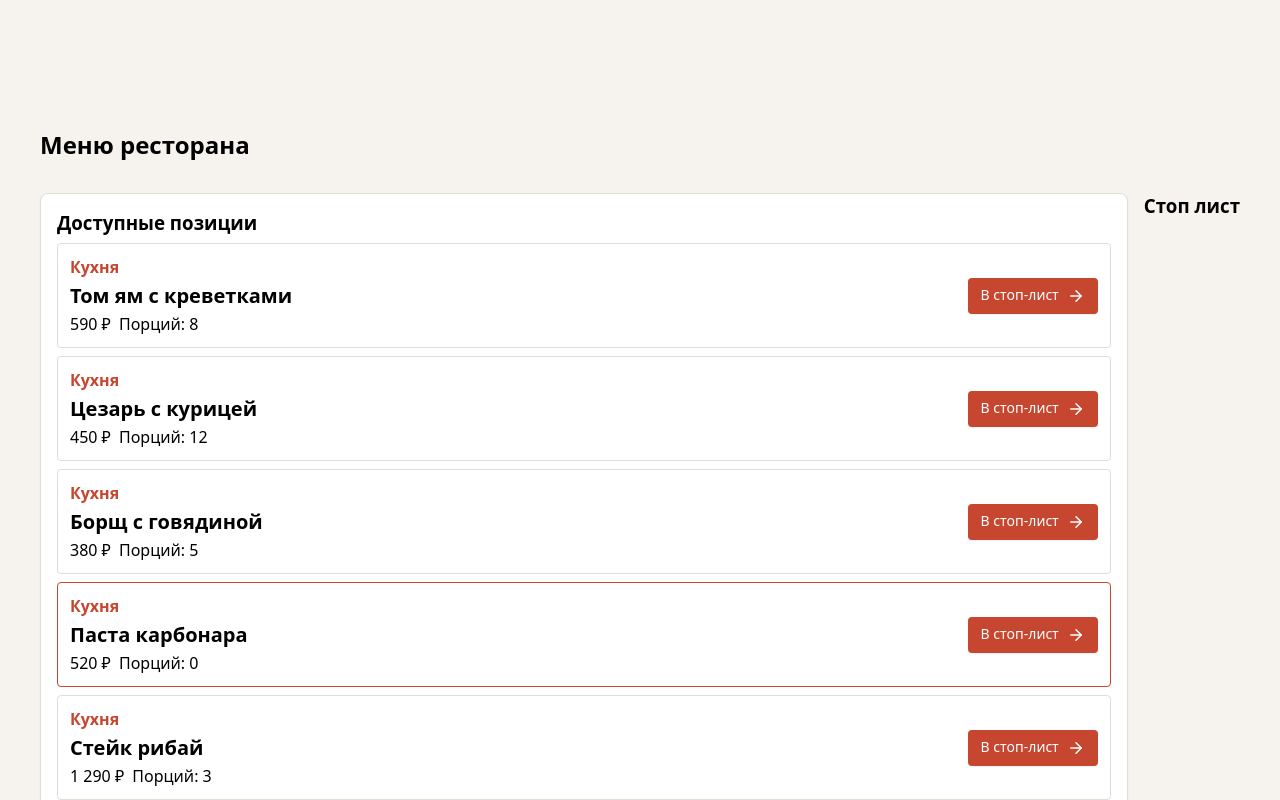
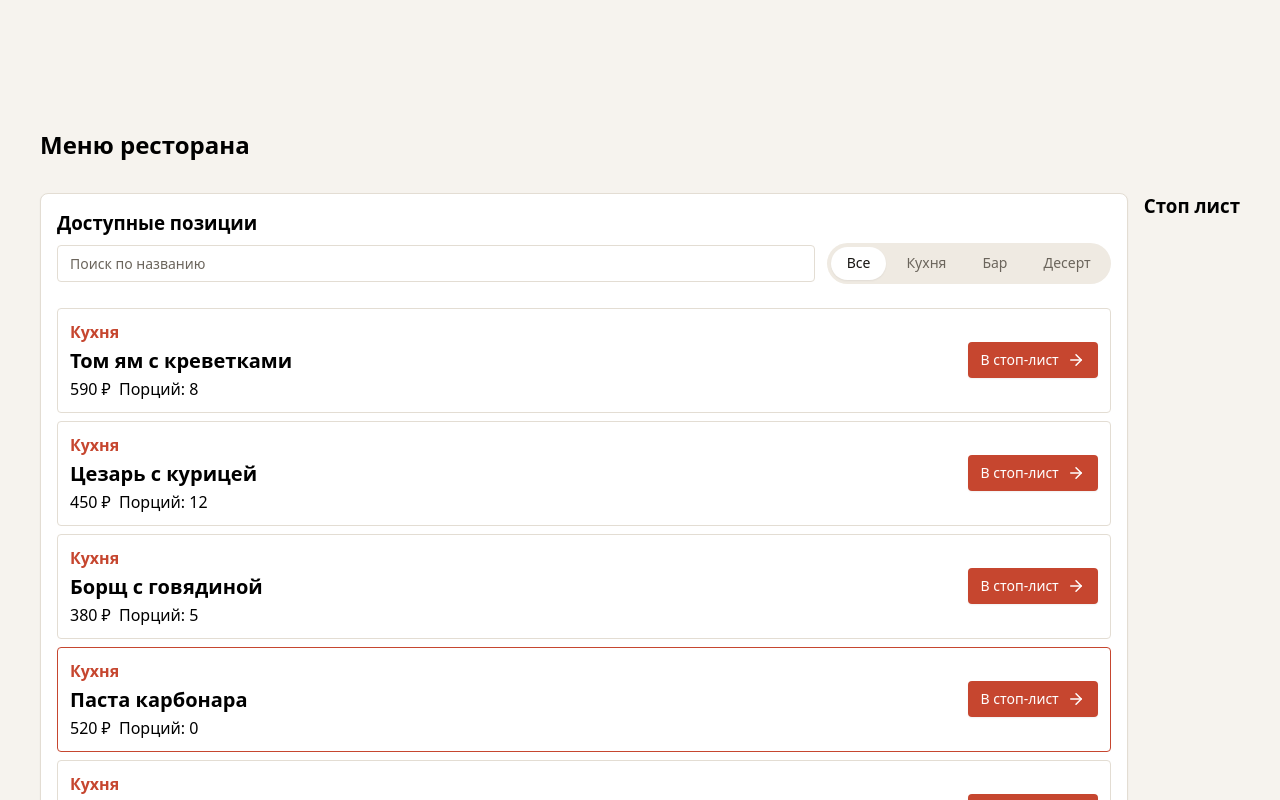
Before and after one commit to mindovermattr/StopList, a React (Vite) app: page / in a window 1280 px wide. Shown: the top 800 px of the page. Built offline with nearby package versions, Linux system fonts and the light colour scheme.

Commit message:
+SegmentedControll, +filter by category

```diff
--- a/src/components/Menu/Menu.tsx
+++ b/src/components/Menu/Menu.tsx
@@ -1,15 +1,21 @@
+import type { CategoryFilter } from "@/constants/menu";
 import { useEffect, useState } from "react";
 import styles from "./Menu.module.css";
+import { MenuFilter } from "./MenuFilter/MenuFilter";
 import { MenuItemCard } from "./MenuItemCard/MenuItemCard";
 
 export function Menu() {
-  const [state, setState] = useState<MenuItem[]>([]);
+  const [menuItems, setMenuItems] = useState<MenuItem[]>([]);
+  const [category, setCategory] = useState<CategoryFilter>("all");
 
   useEffect(() => {
     fetch("/src/data/menu.json")
       .then((res) => res.json())
-      .then((data) => setState(data));
+      .then((data) => setMenuItems(data));
   }, []);
+
+  const visibleItems =
+    category === "all" ? menuItems : menuItems.filter((item) => item.category === category);
 
   return (
     <section className={styles.menu}>
@@ -18,7 +24,8 @@ export function Menu() {
       <div className={styles["menu__content"]}>
         <section className={styles.items}>
           <h3>Доступные позиции</h3>
-          {state.map((item) => (
+          <MenuFilter category={category} onCategoryChange={setCategory} />
+          {visibleItems.map((item) => (
             <MenuItemCard key={item.id} {...item} />
           ))}
         </section>
--- /dev/null
+++ b/src/components/Menu/MenuFilter/MenuFilter.module.css
@@ -0,0 +1,42 @@
+.filter{
+    display: flex;
+    align-items: center;
+    gap: var(--space-3);
+
+    margin-bottom: var(--space-4);
+}
+
+.filter__search{
+    flex: 1 1 auto;
+    min-width: 0;
+
+    padding: var(--space-2) var(--space-3);
+
+    font-family: var(--font-family-base);
+    font-size: var(--font-size-sm);
+    color: var(--color-text);
+
+    background-color: var(--color-surface);
+    border: 1px solid var(--color-border);
+    border-radius: var(--radius-sm);
+
+    transition: border-color var(--transition-fast);
+
+    &::placeholder{
+        color: var(--color-text-muted);
+    }
+
+    &:hover{
+        border-color: var(--color-text-muted);
+    }
+
+    &:focus-visible{
+        border-color: var(--color-accent);
+        outline: 2px solid var(--color-accent);
+        outline-offset: 2px;
+    }
+}
+
+.filter__categories{
+    flex: 0 0 auto;
+}
--- /dev/null
+++ b/src/components/Menu/MenuFilter/MenuFilter.tsx
@@ -0,0 +1,28 @@
+import { SegmentedControl } from "@/components/SegmentedControl/SegmentedControl";
+import type { CategoryFilter } from "@/constants/menu";
+import { CATEGORY_FILTER_OPTIONS } from "@/constants/menu";
+import styles from "./MenuFilter.module.css";
+import { useRef } from "react";
+
+type MenuFilterProps = {
+  category: CategoryFilter;
+  onCategoryChange: (category: CategoryFilter) => void;
+};
+
+export function MenuFilter({ category, onCategoryChange }: MenuFilterProps) {
+  const inputRef = useRef<HTMLInputElement>(null);
+
+  return (
+    <div className={styles.filter}>
+      <input ref={inputRef} className={styles["filter__search"]} placeholder="Поиск по названию" />
+
+      <SegmentedControl
+        className={styles["filter__categories"]}
+        name="category"
+        options={CATEGORY_FILTER_OPTIONS}
+        value={category}
+        onChange={onCategoryChange}
+      />
+    </div>
+  );
+}
--- a/src/components/Menu/MenuItemCard/MenuItemCard.module.css
+++ b/src/components/Menu/MenuItemCard/MenuItemCard.module.css
@@ -37,6 +37,3 @@
     align-items: center;
     gap: var(--space-2);
 }
-
-.card__price{
-}
--- a/src/components/Menu/MenuItemCard/MenuItemCard.tsx
+++ b/src/components/Menu/MenuItemCard/MenuItemCard.tsx
@@ -1,16 +1,11 @@
 import { Button } from "@/components/Button/Button";
+import { CATEGORY_LABELS } from "@/constants/menu";
 import { formatPrice } from "@/utils/formatPrice";
 import clsx from "clsx";
 import { ArrowRightIcon } from "lucide-react";
 import styles from "./MenuItemCard.module.css";
 
 type MenuItemCardProps = Omit<MenuItem, "id">;
-
-const CATEGORY_LABELS: Record<MenuItem["category"], string> = {
-  kitchen: "Кухня",
-  bar: "Бар",
-  dessert: "Десерт",
-};
 
 export function MenuItemCard({ name, category, price, portionsLeft }: MenuItemCardProps) {
   const isOutOfStock = portionsLeft === 0;
--- /dev/null
+++ b/src/components/SegmentedControl/SegmentedControl.module.css
@@ -0,0 +1,57 @@
+.group{
+    display: inline-flex;
+    align-items: center;
+    gap: var(--space-1);
+
+    max-width: 100%;
+    padding: var(--space-1);
+
+    background-color: var(--color-stop-bg);
+    border-radius: var(--radius-pill);
+}
+
+.item{
+    position: relative;
+
+    padding: var(--space-2) var(--space-4);
+
+    font-family: var(--font-family-base);
+    font-size: var(--font-size-sm);
+    font-weight: var(--font-weight-medium);
+    line-height: var(--line-height-tight);
+    white-space: nowrap;
+
+    color: var(--color-text-muted);
+    border-radius: var(--radius-pill);
+    cursor: pointer;
+    user-select: none;
+
+    transition:
+        background-color var(--transition-fast),
+        color var(--transition-fast),
+        box-shadow var(--transition-fast);
+
+    &:not(.item--active):hover{
+        background-color: color-mix(in srgb, var(--color-surface) 55%, transparent);
+    }
+
+    &:has(.item__input:focus-visible){
+        outline: 2px solid var(--color-accent);
+        outline-offset: 2px;
+    }
+}
+
+.item--active{
+    background-color: var(--color-surface);
+    color: var(--color-text);
+    box-shadow: var(--shadow-card);
+}
+
+.item__input{
+    position: absolute;
+    width: 1px;
+    height: 1px;
+    overflow: hidden;
+    clip-path: inset(50%);
+    white-space: nowrap;
+}
--- /dev/null
+++ b/src/components/SegmentedControl/SegmentedControl.tsx
@@ -0,0 +1,48 @@
+import clsx from "clsx";
+import styles from "./SegmentedControl.module.css";
+
+type SegmentedOption<T extends string> = {
+  value: T;
+  label: string;
+};
+
+type SegmentedControlProps<T extends string> = {
+  options: SegmentedOption<T>[];
+  value: T;
+  onChange: (value: T) => void;
+  name: string;
+  className?: string;
+};
+
+export function SegmentedControl<T extends string>({
+  options,
+  value,
+  onChange,
+  name,
+  className,
+}: SegmentedControlProps<T>) {
+  return (
+    <div className={clsx(styles.group, className)} role="radiogroup">
+      {options.map((option) => {
+        const isActive = option.value === value;
+
+        return (
+          <label
+            key={option.value}
+            className={clsx(styles.item, isActive && styles["item--active"])}
+          >
+            <input
+              className={styles["item__input"]}
+              type="radio"
+              name={name}
+              value={option.value}
+              checked={isActive}
+              onChange={() => onChange(option.value)}
+            />
+            <span>{option.label}</span>
+          </label>
+        );
+      })}
+    </div>
+  );
+}
--- /dev/null
+++ b/src/constants/menu.ts
@@ -0,0 +1,28 @@
+export const CATEGORIES: MenuItem["category"][] = ["kitchen", "bar", "dessert"];
+
+export const CATEGORY_LABELS: Record<MenuItem["category"], string> = {
+  kitchen: "Кухня",
+  bar: "Бар",
+  dessert: "Десерт",
+};
+
+export type CategoryFilter = "all" | MenuItem["category"];
+
+export const CATEGORY_FILTERS: CategoryFilter[] = ["all", ...CATEGORIES];
+
+export const CATEGORY_FILTER_LABELS: Record<CategoryFilter, string> = {
+  all: "Все",
+  ...CATEGORY_LABELS,
+};
+
+export const CATEGORY_FILTER_OPTIONS = CATEGORY_FILTERS.map((value) => ({
+  value,
+  label: CATEGORY_FILTER_LABELS[value],
+}));
+
+export const REASON_LABELS: Record<StopListEntry["reason"], string> = {
+  out_of_stock: "Нет в наличии",
+  bad_quality: "Плохое качество",
+  no_cook: "Нет повара",
+  other: "Другое",
+};
```
